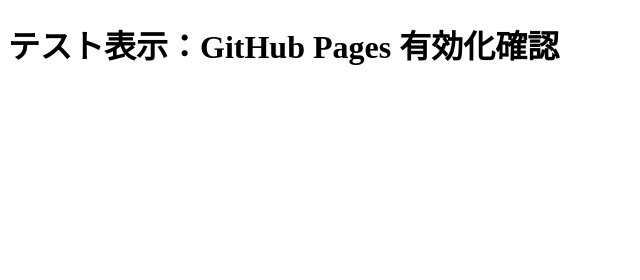
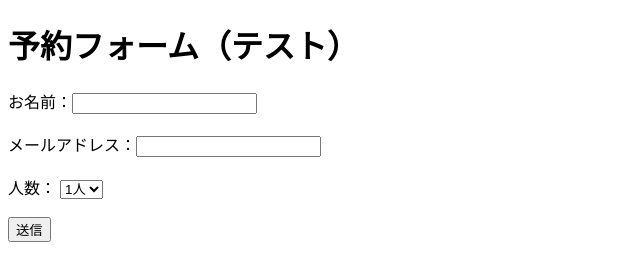
Before and after one commit to ShinpeiSinging/stagewing2025, a plain HTML site: page docs/index.html in a window 1280 px wide. Shown: the whole page, without its empty margins (0-640 px from the left). Drawn offline with Linux system fonts and the light colour scheme.

Commit message:
Update index.html

```diff
--- a/docs/index.html
+++ b/docs/index.html
@@ -1,10 +1,22 @@
 <!DOCTYPE html>
-<html lang="ja">
+<html>
 <head>
   <meta charset="UTF-8">
-  <title>StageWing 2025</title>
+  <title>予約フォーム - ステージウイング</title>
 </head>
 <body>
-  <h1>テスト表示：GitHub Pages 有効化確認</h1>
+  <h1>予約フォーム（テスト）</h1>
+  <form>
+    <label>お名前：<input type="text" name="name" required></label><br><br>
+    <label>メールアドレス：<input type="email" name="email" required></label><br><br>
+    <label>人数：
+      <select name="count">
+        <option value="1">1人</option>
+        <option value="2">2人</option>
+        <option value="3">3人</option>
+      </select>
+    </label><br><br>
+    <button type="submit">送信</button>
+  </form>
 </body>
 </html>
```
